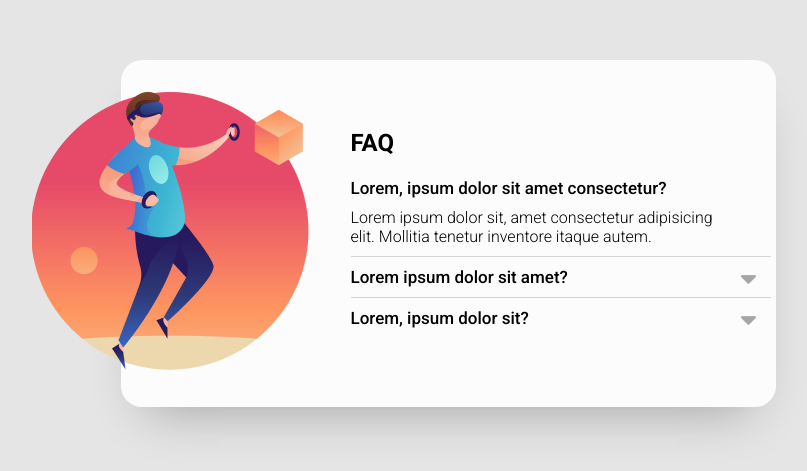
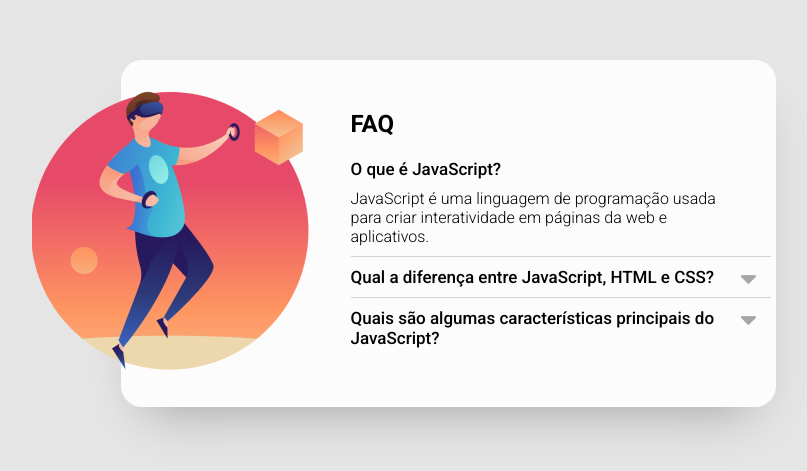
Before and after one commit to GabrielNicolasR/acordeom-faq, a plain HTML site: page index.html in a window 1280 px wide. Shown: the part 167-638 px from the top of the page, without its empty margins (192-999 px from the left). Drawn offline with Linux system fonts and the light colour scheme.

Commit message:
Alterado textos do faq

```diff
--- a/index.html
+++ b/index.html
@@ -20,24 +20,22 @@
                 <h1>FAQ</h1>
                 <ul class="items">
                     <li class="item ativo">
-                        <h2 class="pergunta">Lorem, ipsum dolor sit amet consectetur?</h2>
+                        <h2 class="pergunta">O que é JavaScript?
+                        </h2>
 
-                        <p class="resposta">Lorem ipsum dolor sit, amet consectetur adipisicing elit. Mollitia tenetur
-                        inventore itaque autem.</p>
+                        <p class="resposta">JavaScript é uma linguagem de programação usada para criar interatividade em páginas da web e aplicativos.</p>
                     </li>
                     <li class="item">
-                        <h2 class="pergunta">Lorem ipsum dolor sit amet?</h2>
+                        <h2 class="pergunta">Qual a diferença entre JavaScript, HTML e CSS?</h2>
 
-                        <p class="resposta ativo">Lorem ipsum dolor sit amet consectetur adipisicing elit. Minima,
-                        exercitationem cumque. Expedita officiis ullam laudantium.</p>
+                        <p class="resposta ativo">HTML cria a estrutura, CSS estiliza e JavaScript adiciona interatividade e comportamento dinâmico.</p>
                     </li>
                     <li class="item">
                         <h2 class="pergunta">
-                            Lorem, ipsum dolor sit?
+                            Quais são algumas características principais do JavaScript?
                         </h2>
 
-                        <p class="resposta">Lorem ipsum dolor sit amet consectetur adipisicing elit. Unde cumque magni
-                        fugiat rem pariatur ut harum iusto.</p>
+                        <p class="resposta">Tipagem dinâmica, fácil manipulação do DOM, funções de primeira classe e suporte a operações assíncronas, além de um ecossistema robusto de bibliotecas e frameworks.</p>
                     </li>
                 </ul>
             </div>
```
